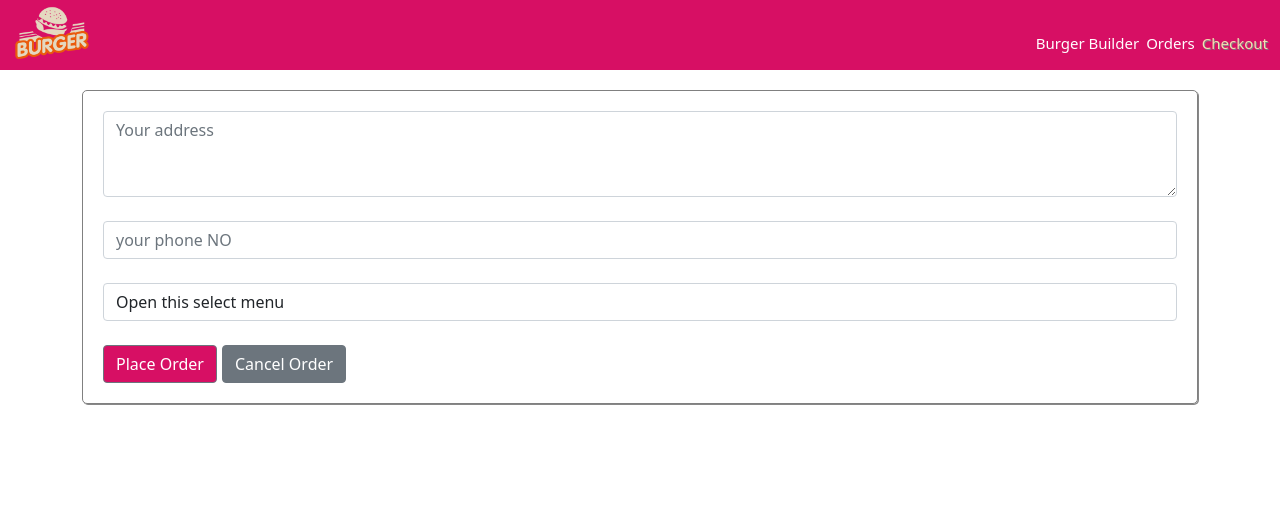
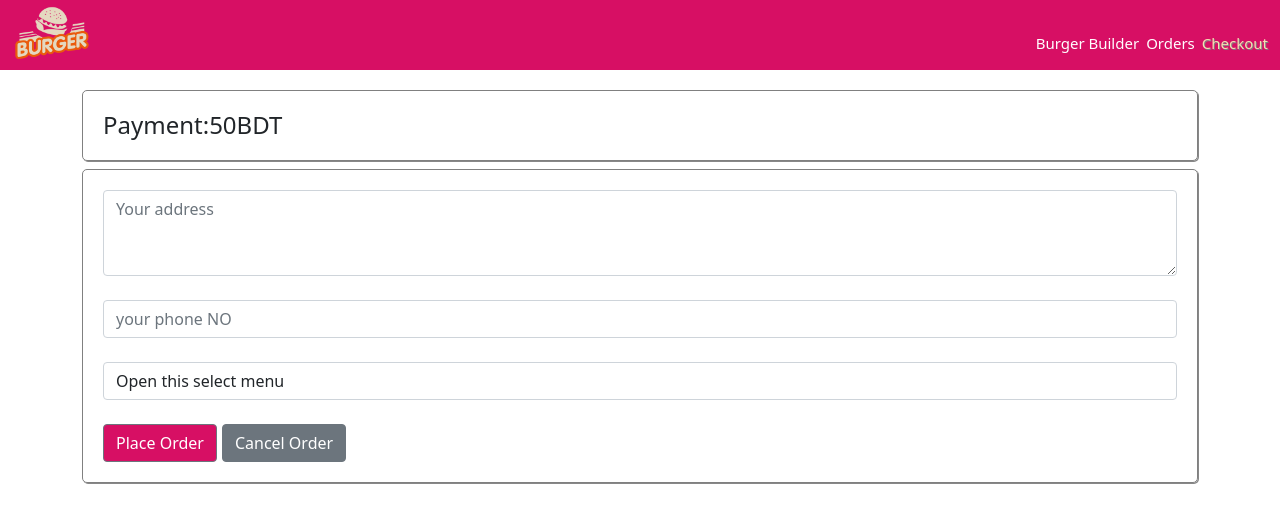
Before and after one commit to ChowdhuryJoy108/burger-app, a React (Create React App) app: page /Checkout in a window 1280 px wide. Shown: the top 522 px of the page. Built offline with nearby package versions, Linux system fonts and the light colour scheme.

Commit message:
adding firebase google and pass our data to server

```diff
--- a/package.json
+++ b/package.json
@@ -6,6 +6,7 @@
     "@testing-library/jest-dom": "^5.16.4",
     "@testing-library/react": "^13.3.0",
     "@testing-library/user-event": "^13.5.0",
+    "axios": "^0.27.2",
     "bootstrap": "^5.1.3",
     "react": "^18.2.0",
     "react-dom": "^18.2.0",
--- a/src/components/Orders/Checkout/Checkout.js
+++ b/src/components/Orders/Checkout/Checkout.js
@@ -1,5 +1,17 @@
 import React,{Component} from "react";
 import {Button} from 'reactstrap'
+
+import {connect} from 'react-redux';
+import axios from 'axios';
+
+
+const mapStateToProps = (state) => {
+    return {
+        ingredients:state.ingredients,
+        totalPrice:state.totalPrice,
+        purchasable:state.purchasable,
+    }
+}
 
 class Checkout extends Component{
     state = {
@@ -24,12 +36,30 @@ class Checkout extends Component{
     }
 
     submitHandler = () =>{
-        console.log(this.state.values);
+       const order = {
+            ingredients:this.props.ingredients,
+            customer : this.state.values,
+            price : this.props.totalPrice,
+            orderTime:new Date(),
+
+       }
+       axios.post("https://burger-app-29c23-default-rtdb.firebaseio.com/orders.json",order)
+       .then(res => console.log(res))
+       .catch(err => console.log(err))
+       console.log(order);
     }
 
     render(){
        return(
          <div>
+            <h4 style={{
+                border:'1px solid gray',
+                padding:'20px',
+                boxShadow:'1px 1px #888888',
+                borderRadius:'5px',
+
+            }}>Payment:{this.props.totalPrice}BDT</h4>
+
             <form style={{
                 border:'1px solid gray',
                 padding:'20px',
@@ -55,4 +85,4 @@ class Checkout extends Component{
        )
     }
 }
-export default Checkout;
+export default connect(mapStateToProps)(Checkout);
```
Also changed, not shown: 1 other file (tests, documents, lock files or other folders).
